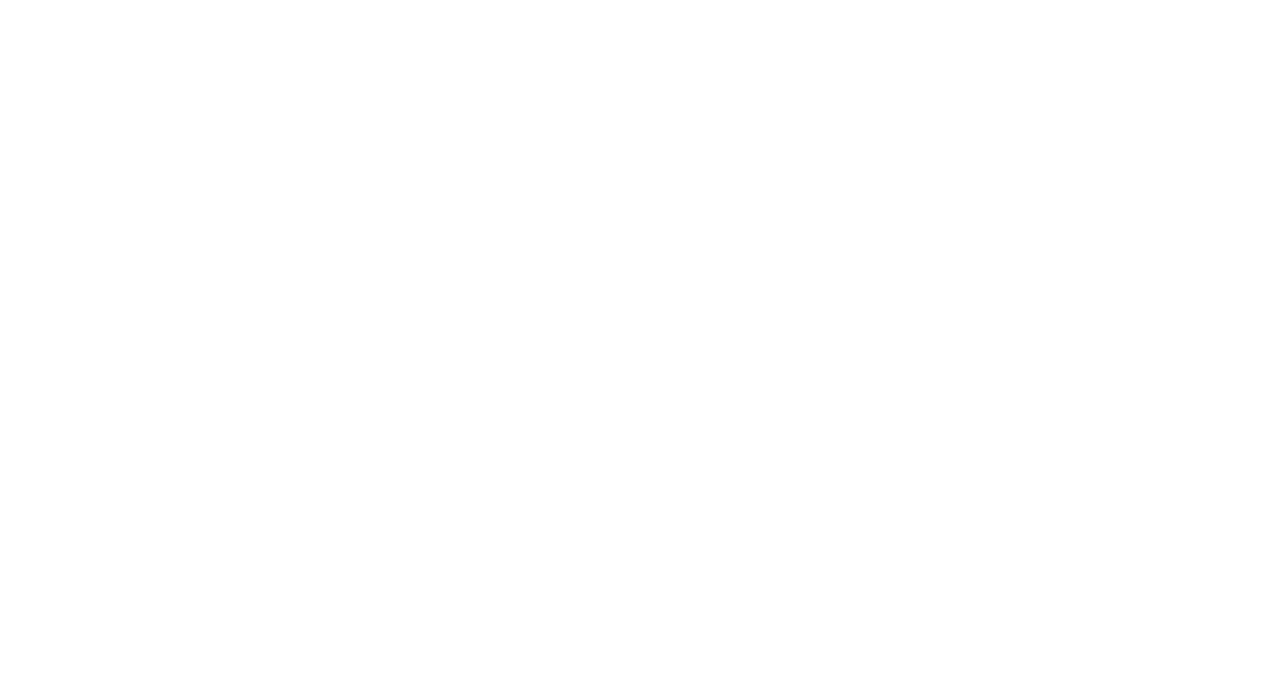
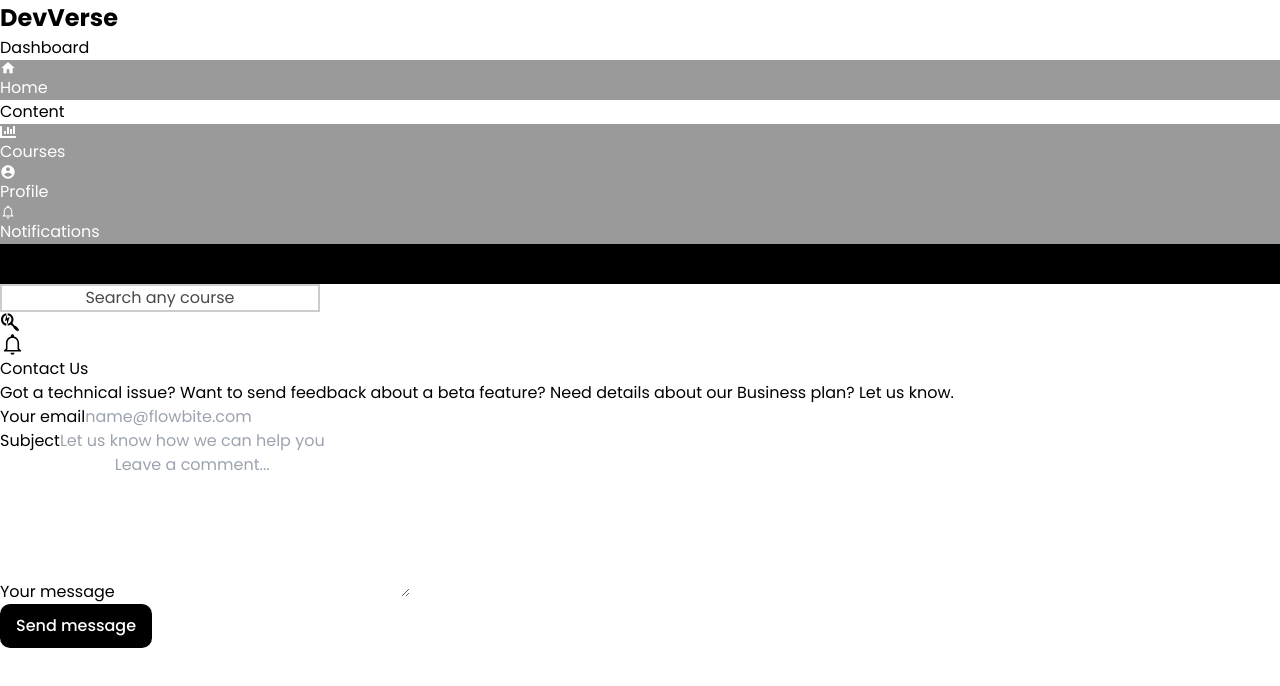
Before and after one commit to rohitrrr345/DevVerse, a React (Vite) app in the folder Client/: page /contact in a window 1280 px wide. Before the commit this address had no page. Shown: the top 686 px of the page. Built offline with nearby package versions, Linux system fonts and the light colour scheme.

Commit message:
Added contact form

```diff
--- a/Client/src/App.tsx
+++ b/Client/src/App.tsx
@@ -6,6 +6,7 @@
 import { BrowserRouter as Router, Routes, Route } from 'react-router-dom';
 import PdfPreview from './Components/Pdfcard/PdfPreview';
 import Profile from './Components/Profile/Profile';
+import Contact from './Components/Contact/Contact';
 
 const App = () => {
   return (
@@ -16,7 +17,7 @@
           <Route path="/docsarray" element={<Docs/>} />
           <Route path="/preview" element={<PdfPreview/>} />
           <Route path="/profile" element={<Profile/>}/>
-
+        <Route path="/contact" element={<Contact/>}/>
 
 
 
--- /dev/null
+++ b/Client/src/Components/Contact/Contact.tsx
@@ -0,0 +1,83 @@
+import React from 'react'
+import Sidebar from '../Sidebar/Sidebar'
+import { FaSearchengin } from 'react-icons/fa6'
+import { IoMdNotificationsOutline } from 'react-icons/io'
+
+const Contact = () => {
+  return (
+    <div>
+<div className="admin-container grid grid-cols-[1fr_4fr] h-screen bg-[rgba(247,247,247)] gap-4  shadow-black/20 ">
+      <Sidebar />
+      <main className=" dashboard overflow-y-auto  shadow-black/20 ">
+        <div className=" bar h-16 flex flex-row  justify-between w-full  py-0  ">
+          <div className=" flex  items-center w-3/5     py-2 px-4 gap-2 ">
+            <input
+              type="text"
+              className="px-5 py-1 w-full rounded-2xl "
+              id="search"
+              placeholder="Search any course"
+            />
+            <label htmlFor="search">
+              <FaSearchengin
+                className=""
+                style={{
+                  fontSize: "20px",
+                  fontWeight: "900",
+                }}
+              />
+            </label>
+          </div>
+          <div className="notifi flex items-center w-20 justify-center ">
+            <div className="w-full text-2xl ">
+              <IoMdNotificationsOutline
+                style={{
+                  fontSize: "25px",
+                  fontWeight: "900",
+                }}
+              />
+            </div>
+          </div>
+        </div>
+
+        <section className=" flex flex-col   justify-center items-center   ">
+        {/* <h3
+          style={{
+            fontSize: "30px",
+            fontWeight: "700",
+            color: "#000000",
+          }}
+        >
+          My Profile
+        </h3> */}
+        <section className="bg-white dark:bg-gray-200 rounded-xl text-black">
+  <div className="py-8 lg:py-16 px-4 mx-auto max-w-screen-md">
+      <h2 className="mb-4 text-4xl tracking-tight font-extrabold text-center text-black dark:text-black">Contact Us</h2>
+      <p className="mb-8 lg:mb-16 font-light text-center text-black dark:text-black sm:text-xl">Got a technical issue? Want to send feedback about a beta feature? Need details about our Business plan? Let us know.</p>
+      <form action="#" className="space-y-8">
+          <div>
+              <label for="email" className="block mb-2 text-sm font-medium text-gray-900 dark:text-black">Your email</label>
+              <input type="email" id="email" className="shadow-sm bg-gray-50 border border-gray-300 text-gray-900 text-sm rounded-lg focus:ring-primary-500 focus:border-primary-500 block w-full p-2.5 dark:bg-gray-700 dark:border-gray-600 dark:placeholder-gray-400 dark:text-black dark:focus:ring-primary-500 dark:focus:border-primary-500 dark:shadow-sm-light" placeholder="name@flowbite.com" required/>
+          </div>
+          <div>
+              <label for="subject" className="block mb-2 text-sm font-medium text-gray-900 dark:text-black">Subject</label>
+              <input type="text" id="subject" className="block p-3 w-full text-sm text-gray-900 bg-gray-50 rounded-lg border border-gray-300 shadow-sm focus:ring-primary-500 focus:border-primary-500 dark:bg-gray-700 dark:border-gray-600 dark:placeholder-gray-400 dark:text-white dark:focus:ring-primary-500 dark:focus:border-primary-500 dark:shadow-sm-light" placeholder="Let us know how we can help you" required/>
+          </div>
+          <div className="sm:col-span-2">
+              <label for="message" className="block mb-2 text-sm font-medium text-gray-900 dark:text-black">Your message</label>
+              <textarea id="message" rows="6" className="block p-2.5 w-full text-sm text-gray-900 bg-gray-50 rounded-lg shadow-sm border border-gray-300 focus:ring-primary-500 focus:border-primary-500 dark:bg-gray-700 dark:border-gray-600 dark:placeholder-gray-400 dark:text-white dark:focus:ring-primary-500 dark:focus:border-primary-500" placeholder="Leave a comment..."></textarea>
+          </div>
+          <button type="submit" className="py-3 px-5 text-sm font-medium text-center text-white rounded-lg bg-primary-700 sm:w-fit hover:bg-primary-800 focus:ring-4 focus:outline-none focus:ring-primary-300 dark:bg-primary-600 dark:hover:bg-primary-700 dark:focus:ring-primary-800">Send message</button>
+      </form>
+  </div>
+</section>
+
+
+
+        </section>
+      </main>
+    </div>
+    </div>
+  )
+}
+
+export default Contact
--- a/Client/src/Components/Sidebar/Sidebar.tsx
+++ b/Client/src/Components/Sidebar/Sidebar.tsx
@@ -102,7 +102,7 @@
         />
 
 <Li
-          url="/pages/contact"
+          url="/contact"
           text="Contact Us"
           Icon={IoMdContact}
           location={location}
```
